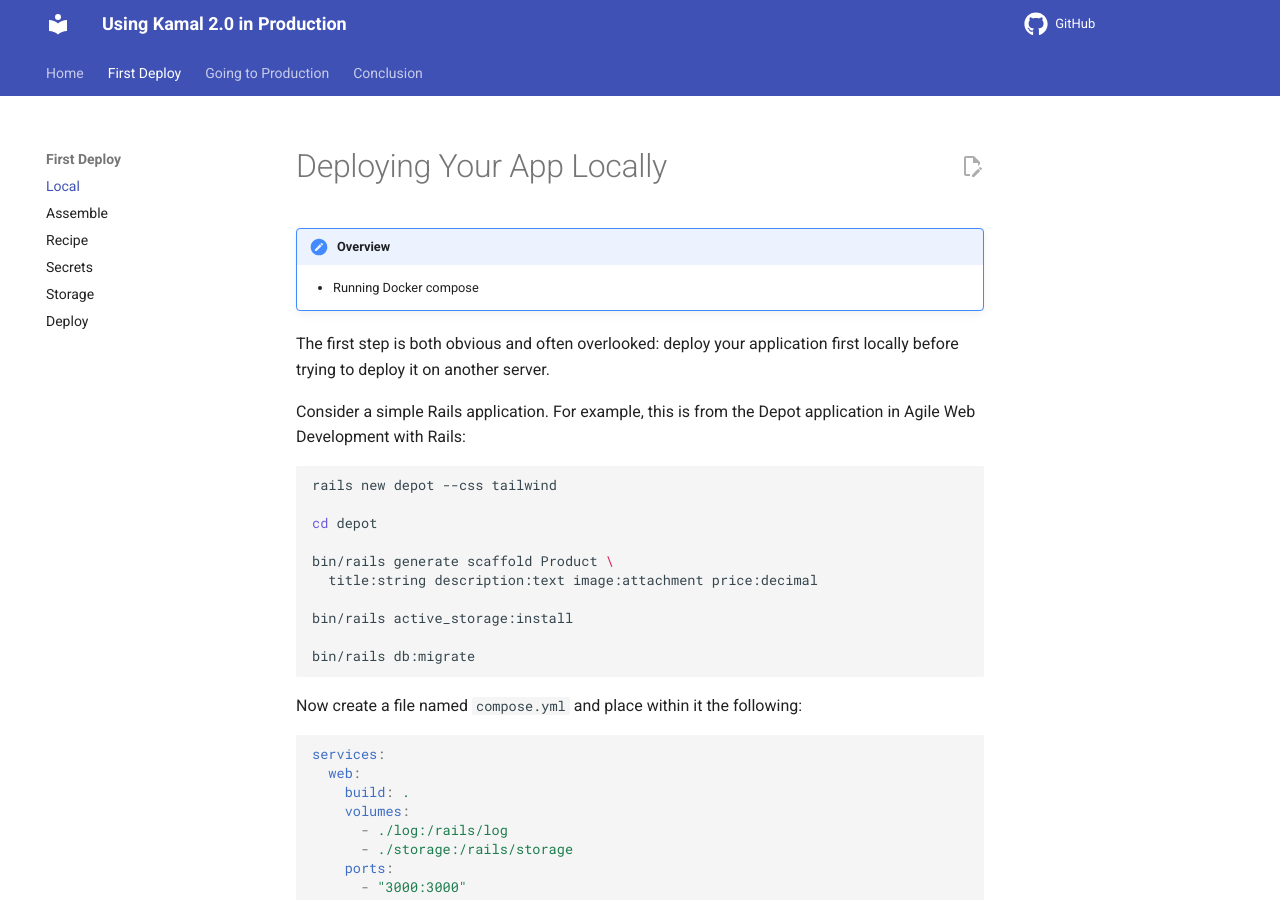
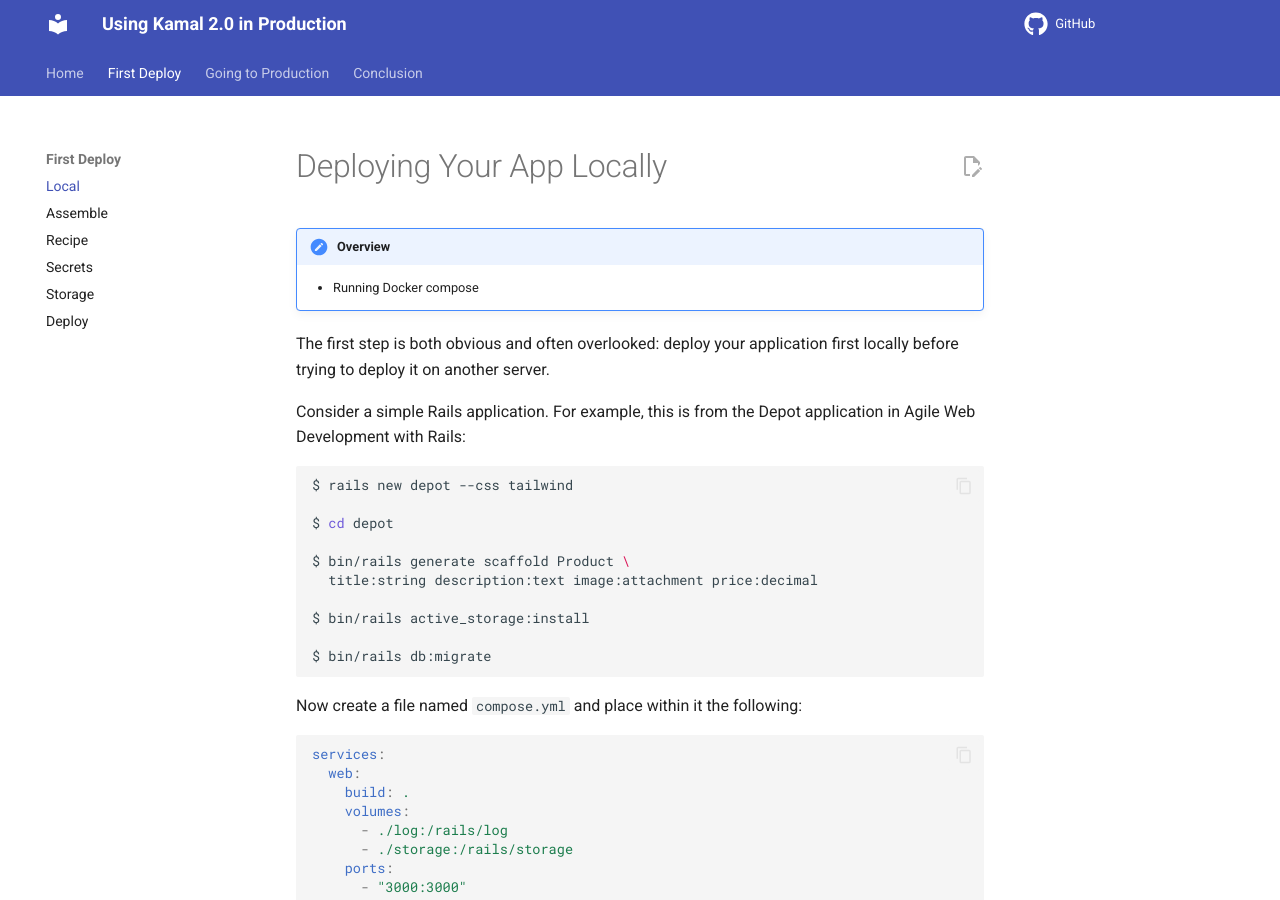
Before and after one commit to rubys/kamal-in-production, an MkDocs documentation site: the page built from docs/Local.md, in a window 1280 px wide and 900 px high. Built offline with MkDocs 1.6.1 and Material for MkDocs 9.7.7, drawn with Linux system fonts in a browser that asks for light colours; comment, search, counter and statistics services are not loaded.

Commit message:
enable copy/paste (try unsuccessfully to use pygments)

````diff
--- a/docs/Local.md
+++ b/docs/Local.md
@@ -7,17 +7,17 @@
 
 Consider a simple Rails application. For example, this is from the Depot application in Agile Web Development with Rails:
 
-```sh
-rails new depot --css tailwind
+```bash
+$ rails new depot --css tailwind
 
-cd depot
+$ cd depot
 
-bin/rails generate scaffold Product \
+$ bin/rails generate scaffold Product \
   title:string description:text image:attachment price:decimal
 
-bin/rails active_storage:install
+$ bin/rails active_storage:install
 
-bin/rails db:migrate
+$ bin/rails db:migrate
 ```
 
 Now create a file named `compose.yml` and place within it the following:
--- a/mkdocs.yml
+++ b/mkdocs.yml
@@ -40,6 +40,7 @@
     repo: fontawesome/brands/github
   features:
     - content.code.annotate
+    - content.code.copy
     - content.action.edit
     - navigation.tabs
     - navigation.top
@@ -52,6 +53,7 @@
   - admonition
   - attr_list
   - md_in_html
+  - pymdownx.highlight
   - pymdownx.inlinehilite
   - pymdownx.snippets
   - pymdownx.superfences
--- a/pyproject.toml
+++ b/pyproject.toml
@@ -7,5 +7,6 @@
 dependencies = [
     "mkdocs>=1.6.1",
     "mkdocs-material>=9.6.14",
+    "pygments>=2.19.1",
     "pymdown-extensions>=10.15",
 ]
````
Also changed, not shown: 1 other file.
